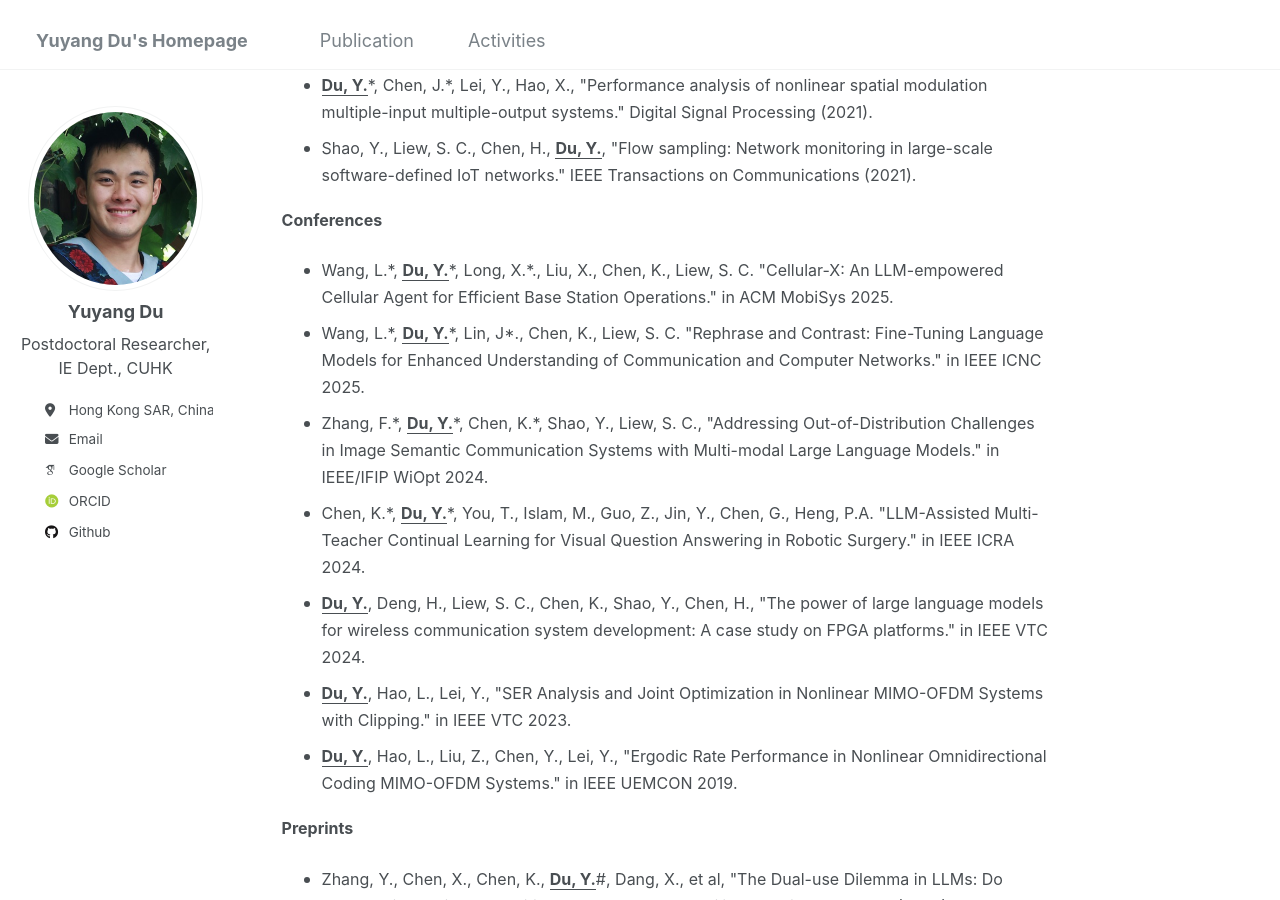
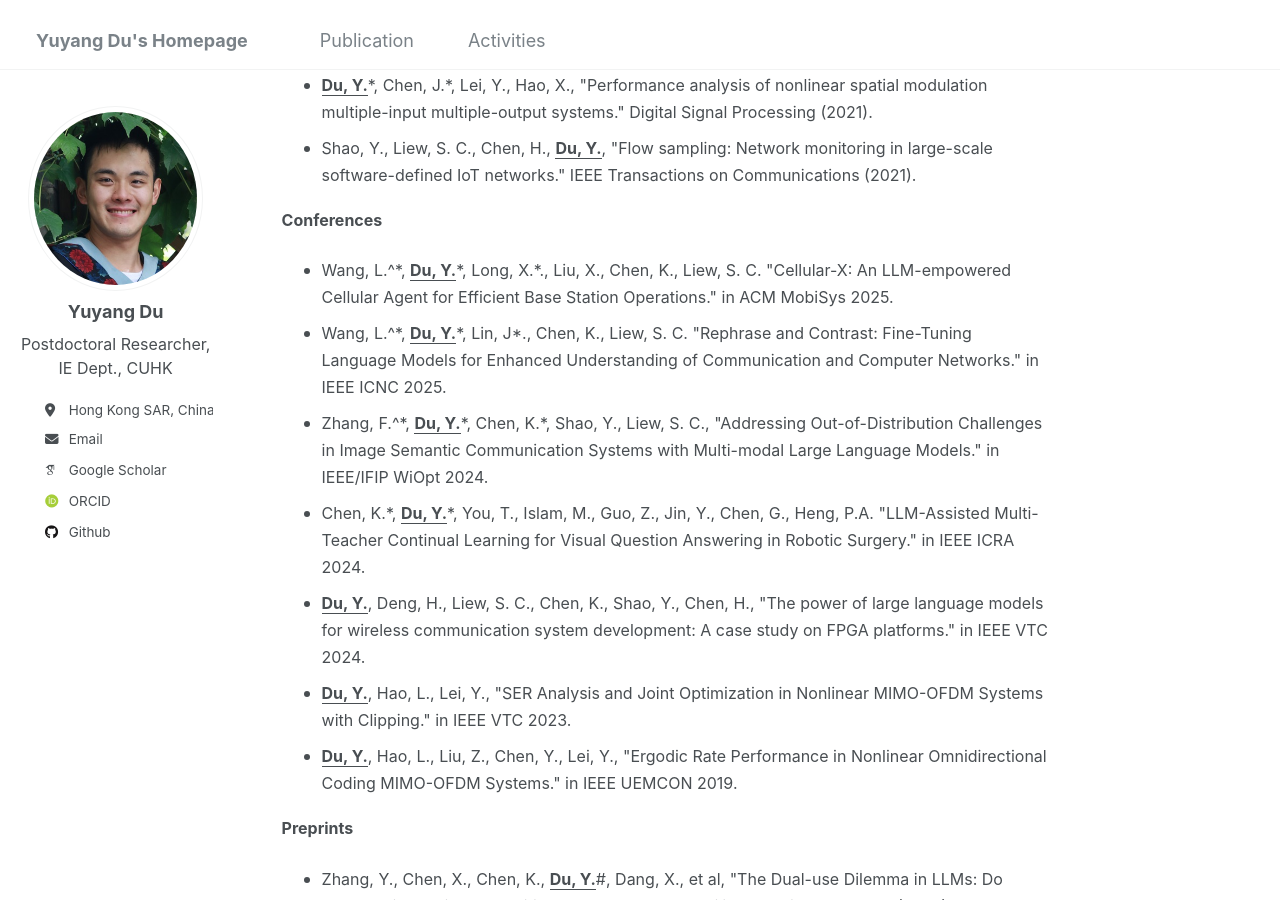
Before and after one commit to yuyangdu01/yuyangdu01.github.io, a Jekyll site: the page built from _pages/markdown.md, in a window 1280 px wide and 900 px high, scrolled down 690 px. Built offline with Jekyll 4.4.1, drawn with Linux system fonts in a browser that asks for light colours; some web fonts are replaced.

Commit message:
Update markdown.md

```diff
--- a/_pages/markdown.md
+++ b/_pages/markdown.md
@@ -21,9 +21,9 @@ Publication <font size=3></font>
 * <font size=3>Shao, Y., Liew, S. C., Chen, H., <b><u>Du, Y.</u></b>, "Flow sampling: Network monitoring in large-scale software-defined IoT networks." IEEE Transactions on Communications (2021).</font>
 
 **<font size=3>Conferences</font>**
-* <font size=3>Wang, L.*, <b><u>Du, Y.</u></b>*, Long, X.*., Liu, X., Chen, K., Liew, S. C. "Cellular-X: An LLM-empowered Cellular Agent for Efficient Base Station Operations." in ACM MobiSys 2025.</font>
-* <font size=3>Wang, L.*, <b><u>Du, Y.</u></b>*, Lin, J*., Chen, K., Liew, S. C. "Rephrase and Contrast: Fine-Tuning Language Models for Enhanced Understanding of Communication and Computer Networks." in IEEE ICNC 2025.</font>
-* <font size=3>Zhang, F.*, <b><u>Du, Y.</u></b>*, Chen, K.*, Shao, Y., Liew, S. C., "Addressing Out-of-Distribution Challenges in Image Semantic Communication Systems with Multi-modal Large Language Models." in IEEE/IFIP WiOpt 2024.</font>
+* <font size=3>Wang, L.^*, <b><u>Du, Y.</u></b>*, Long, X.*., Liu, X., Chen, K., Liew, S. C. "Cellular-X: An LLM-empowered Cellular Agent for Efficient Base Station Operations." in ACM MobiSys 2025.</font>
+* <font size=3>Wang, L.^*, <b><u>Du, Y.</u></b>*, Lin, J*., Chen, K., Liew, S. C. "Rephrase and Contrast: Fine-Tuning Language Models for Enhanced Understanding of Communication and Computer Networks." in IEEE ICNC 2025.</font>
+* <font size=3>Zhang, F.^*, <b><u>Du, Y.</u></b>*, Chen, K.*, Shao, Y., Liew, S. C., "Addressing Out-of-Distribution Challenges in Image Semantic Communication Systems with Multi-modal Large Language Models." in IEEE/IFIP WiOpt 2024.</font>
 * <font size=3>Chen, K.*, <b><u>Du, Y.</u></b>*, You, T., Islam, M., Guo, Z., Jin, Y., Chen, G., Heng, P.A. "LLM-Assisted Multi-Teacher Continual Learning for Visual Question Answering in Robotic Surgery." in IEEE ICRA 2024.</font>
 * <font size=3><b><u>Du, Y.</u></b>, Deng, H., Liew, S. C., Chen, K., Shao, Y., Chen, H., "The power of large language models for wireless communication system development: A case study on FPGA platforms." in IEEE VTC 2024.</font>
 * <font size=3><b><u>Du, Y.</u></b>, Hao, L., Lei, Y., "SER Analysis and Joint Optimization in Nonlinear MIMO-OFDM Systems with Clipping." in IEEE VTC 2023.</font>
```
